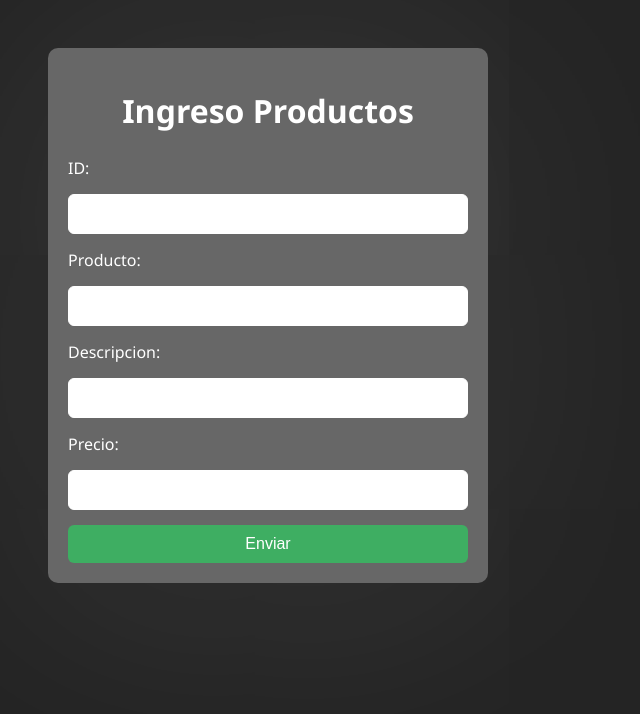
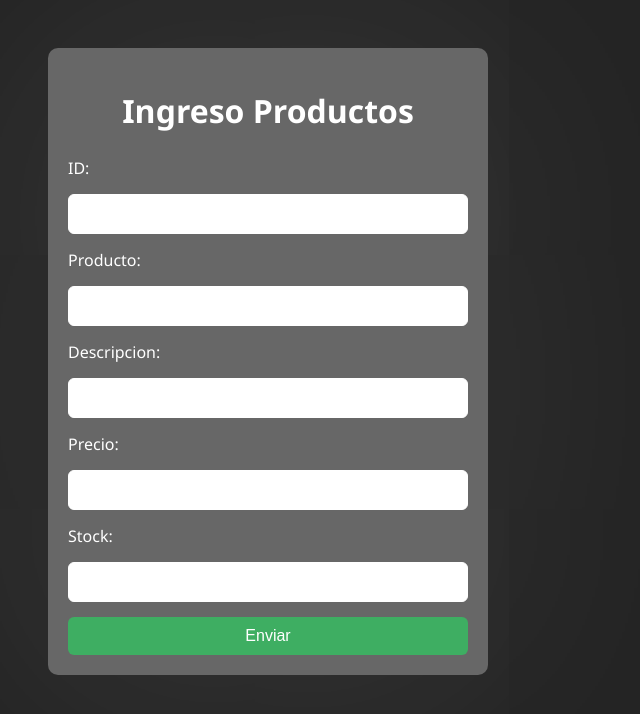
Before and after one commit to ValenFar/TP04PV2025GRUPO9, a React (Vite) app: page / in a window 1280 px wide. Shown: the top 714 px of the page, without its empty margins (0-640 px from the left). Built offline with nearby package versions, Linux system fonts and the light colour scheme.

Commit message:
Se agrego el input del Stock - Maximo Valentin Farfan Antileo

```diff
--- a/src/assets/components/Items.jsx
+++ b/src/assets/components/Items.jsx
@@ -3,10 +3,10 @@ import '../css/ProductForm.css';
 import ProductForm from "./ProductForm";
 
 const Items = () => {
-  const [productData, setProductData] = useState([]); // Cambiar a un arreglo
+  const [productData, setProductData] = useState([]);
 
   const handleProductSubmit = (data) => {
-    setProductData((prevData) => [...prevData, data]); // Agregar el nuevo producto al arreglo
+    setProductData((prevData) => [...prevData, data]);
   };
 
   return (
@@ -22,6 +22,7 @@ const Items = () => {
               <p><strong>Producto:</strong> {product.producto}</p>
               <p><strong>Descripción:</strong> {product.descripcion}</p>
               <p><strong>Precio:</strong> ${product.precio}</p>
+              <p><strong>Stock:</strong> {product.stock}</p>
               <hr />
             </div>
           ))}
--- a/src/assets/components/ProductForm.jsx
+++ b/src/assets/components/ProductForm.jsx
@@ -7,6 +7,7 @@ const ProductForm = ({ onSubmit }) => {
     descripcion: "",
     precio: "",
     id: "",
+    stock:"",
   });
 
   const handleSubmit = (e) =>{
@@ -23,6 +24,10 @@ const ProductForm = ({ onSubmit }) => {
 
   const handleDescriopcionInput = (e) =>{
     setData({...data, descripcion: e.target.value});
+  }
+
+    const handleStockInput = (e) =>{
+    setData({...data, stock: e.target.value});
   }
 
   const handlePrecioInput = (e) =>{
@@ -66,6 +71,13 @@ const ProductForm = ({ onSubmit }) => {
           value={data.precio}
           onChange={handlePrecioInput}
         />
+        <label htmlFor="stock">Stock: </label>
+        <input
+          type="number"
+          id='stock'
+          value={data.stock}
+          onChange={handleStockInput}
+        />
         <button type="submit">Enviar</button>
       </form>
     </div>
```
